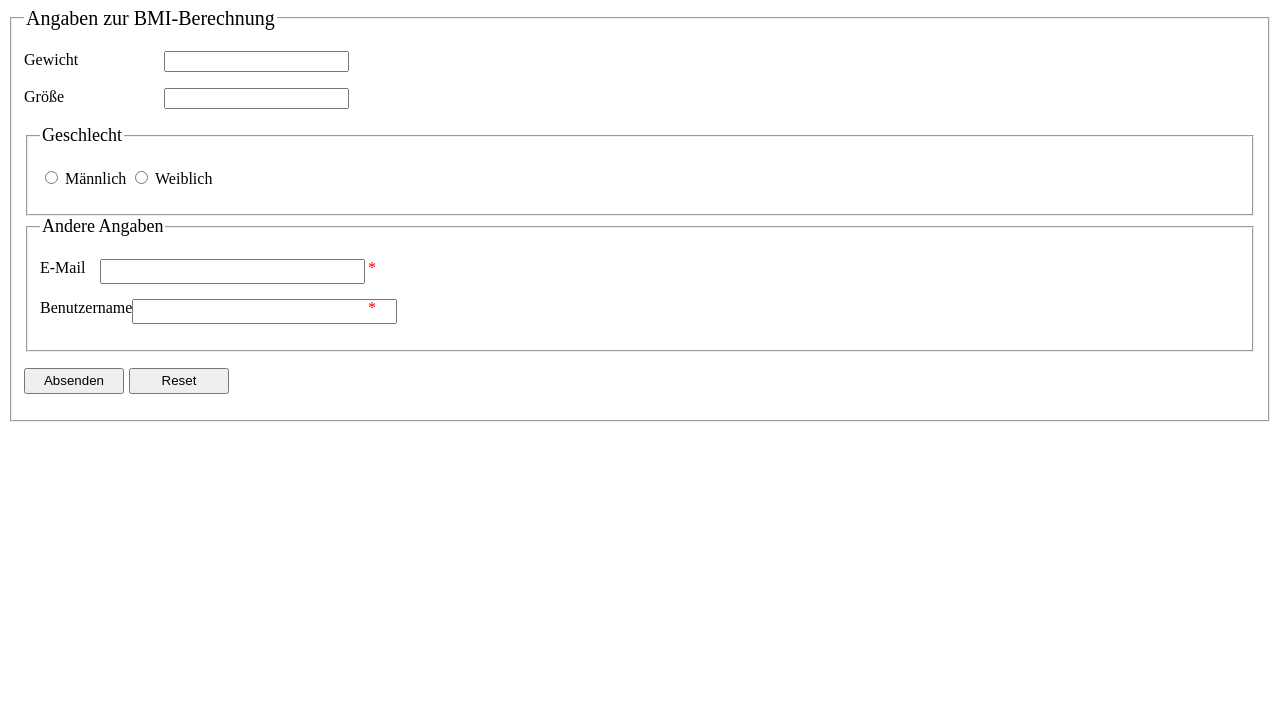
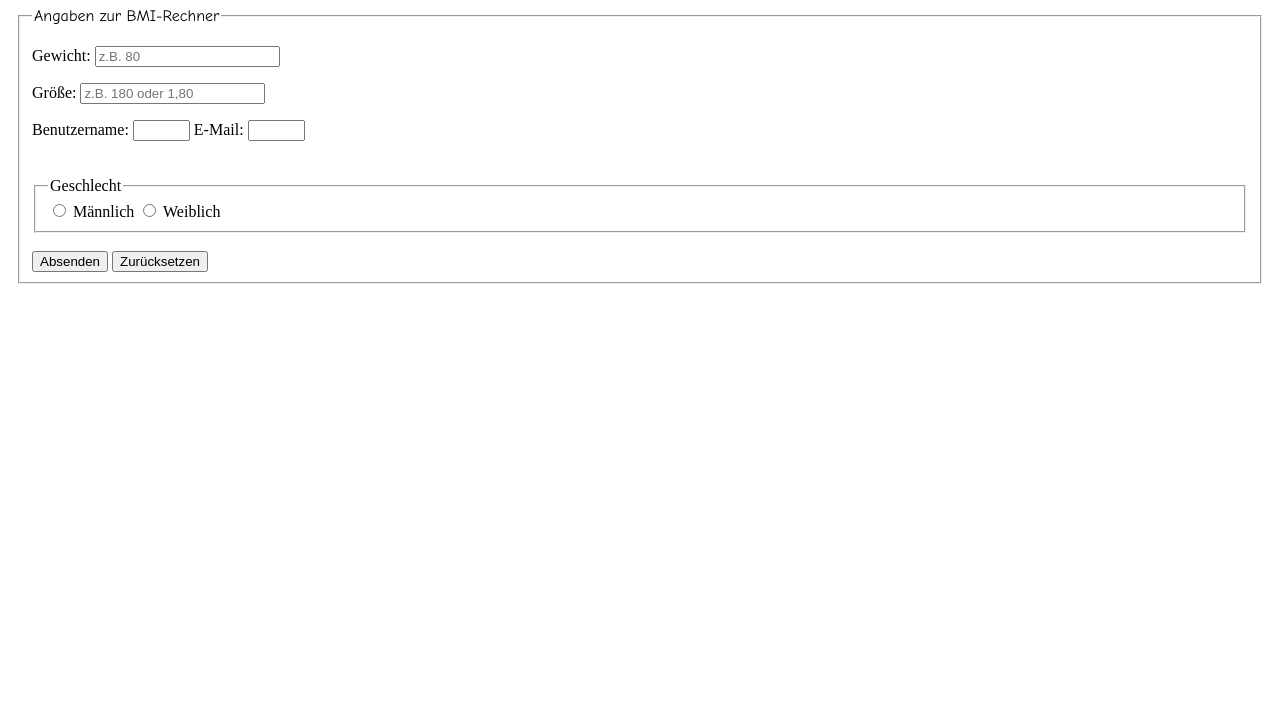
Before and after one commit to Saiyuki47/WebApp, a plain HTML site: page Übung_01/Übung 1.html in a window 1280 px wide. Shown: the part 73-800 px from the top of the page. Drawn offline with Linux system fonts and the light colour scheme.

Commit message:
Update Übung 1.html

```diff
--- a/Übung_01/Übung 1.html
+++ b/Übung_01/Übung 1.html
@@ -4,77 +4,61 @@
     <meta charset="UTF-8">
     <meta http-equiv="X-UA-Compatible" content="IE=edge">
     <meta name="viewport" content="width=device-width, initial-scale=1.0">
-    <script type="text/javascript" src="Übung 1.js"></script>
-    <link rel="stylesheet" href="Übung 1.css">
-    <title>BMI</title>
+    <link rel="stylesheet" href="Übung1.css">
+    <title>Amogus</title>
+
+
 </head>
 <body>
-    <h1 style="margin-left: 2px">
-        BIM-Rechner
-    </h1>
-    <form action="javascript:bmi()" method="get">
+    <h1 class="best-Font" >BMI-Rechner</h1>
+<form action="https://vulcan.informatik.hs-fulda.de/bmi_berechnen.php"	method="get">
+    <fieldset style="margin: 10px;">
+        <legend style="font-family: 'Comic Sans MS', 'Comic Sans', cursive;">Angaben zur BMI-Rechner</legend>
+
+        <div>
+            <p>
+                <label for="gewichtID">Gewicht:</label>
+                <input type="number" name="gewicht" id="gewichtID" placeholder="z.B. 80"
+                 size="4" min=0 value="" required>
+            </p>
+
+            <p >
+                <label for="groesseID">Größe:</label>
+
+                <input type="number"  id="groesseID"  step=.01
+                placeholder="z.B. 180 oder 1,80" name="groesse" min= 0 size="4"
+                value="" required>
+            </p>
+        </div>
+
+
+        <label for="username">Benutzername:</label>
+        <input type="text" id="username" name="username" size="4" value="" >
+        <label for="email">E-Mail:</label>
+        <input type="email" id="email" name="mail" size="4" value="" >
+
+        <br>
+        <br>
+        <br>
+
+
         <fieldset>
-            <legend style="font-size: 20px;">
-                Angaben zur BMI-Berechnung
-            </legend>
-            <p>
-                <p class="field-top">
-                    Gewicht
-                    <input id="size" type="number" step="10" name="gewicht" size="30">
-                </p>
-                <p class="field-top">
-                    Größe
-                    <input id="height" type="number" step=".1" name="groesse" size="30">
-                </p>
-            </p>
-            <fieldset>
-                <legend style="font-size: 18px;">
-                    Geschlecht
-                </legend>
-                <p>
-                    <input type="radio" id="gender_m" name="gender" value="m">
-                    <label for="gender_m">Männlich</label>
-                    <input type="radio" id="gender_w" name="gender" value="w">
-                    <label for="gender_w">Weiblich</label>
-                </p>
-            </fieldset>
-            <fieldset>
-                <legend style="font-size: 18px;">
-                    Andere Angaben
-                </legend>
-                <p>
-                    <div style="display: flex; flex-direction: row;">
-                        <div class="field-bottom">
-                            E-Mail
-                            <input type="email" name="e-mail" size="30" required>
-                        </div>
-                        <div class="required" style="color: red; margin-left: 3px; position: relative;">
-                            *
-                        </div>
-                    </div>
-                    <div style="display: flex; flex-direction: row; margin-top: 15px;">
-                        <div class="field-bottom">
-                            Benutzername
-                        <input type="text" name="name" size="30" required>
-                        </div>
-                        <div class="required" style="color: red; margin-left: 3px; position: relative;">
-                            *
-                        </div>
-                    </div>
-                </p>
-            </fieldset>
-            <p style="display: flex; height: 26px">
-                <input type="submit" value="Absenden" style="width: 100px;">
-                <input type="reset" style="width: 100px; margin-left: 5px;">
-            </p>
-            <div id="result-div" style="display: none">
-                <div>
-                    Der BMI beträgt
-                </div>
-                <div id="result" style="margin-left: 5px;">
-                    24,67
-                </div>
-            </div>
+            <legend>Geschlecht</legend>
+
+            <input type="radio" id="radioMen"name="gender" value="" required>
+            <label for="radioMen">Männlich</label>
+            <input type="radio" id="radioWomen" name="gender" value="">
+            <label for="radioWomen">Weiblich</label>
+
         </fieldset>
+        <br>
+
+        <input class="button1" type="submit" value="Absenden">
+        <input class="button1" type="reset" value="Zurücksetzen">
+
+
+    </fieldset>
+</form>
+<!-- <p>Ihr Body Mass Index beträgt _____.</p> -->
 </body>
 </html>
```
